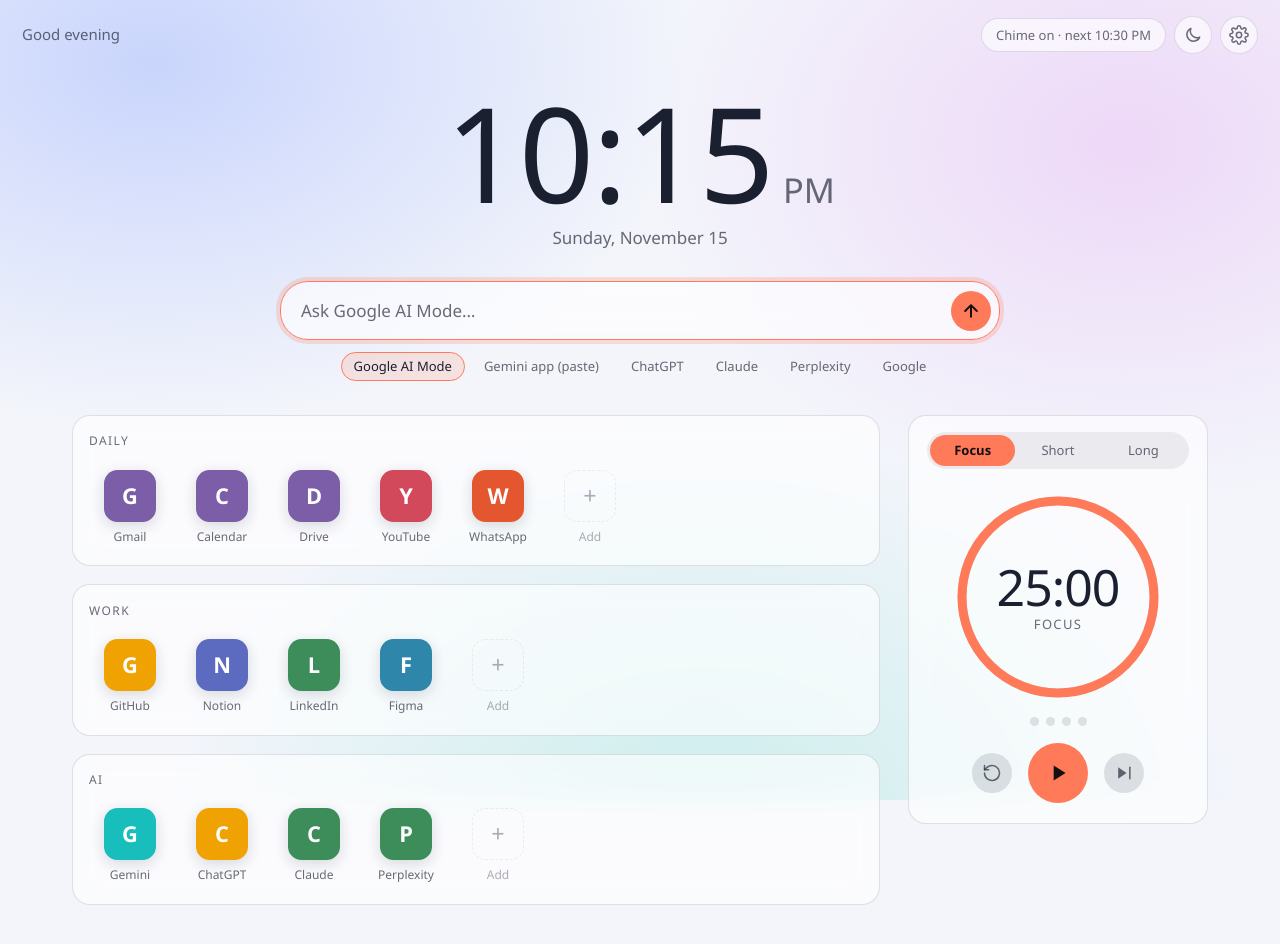
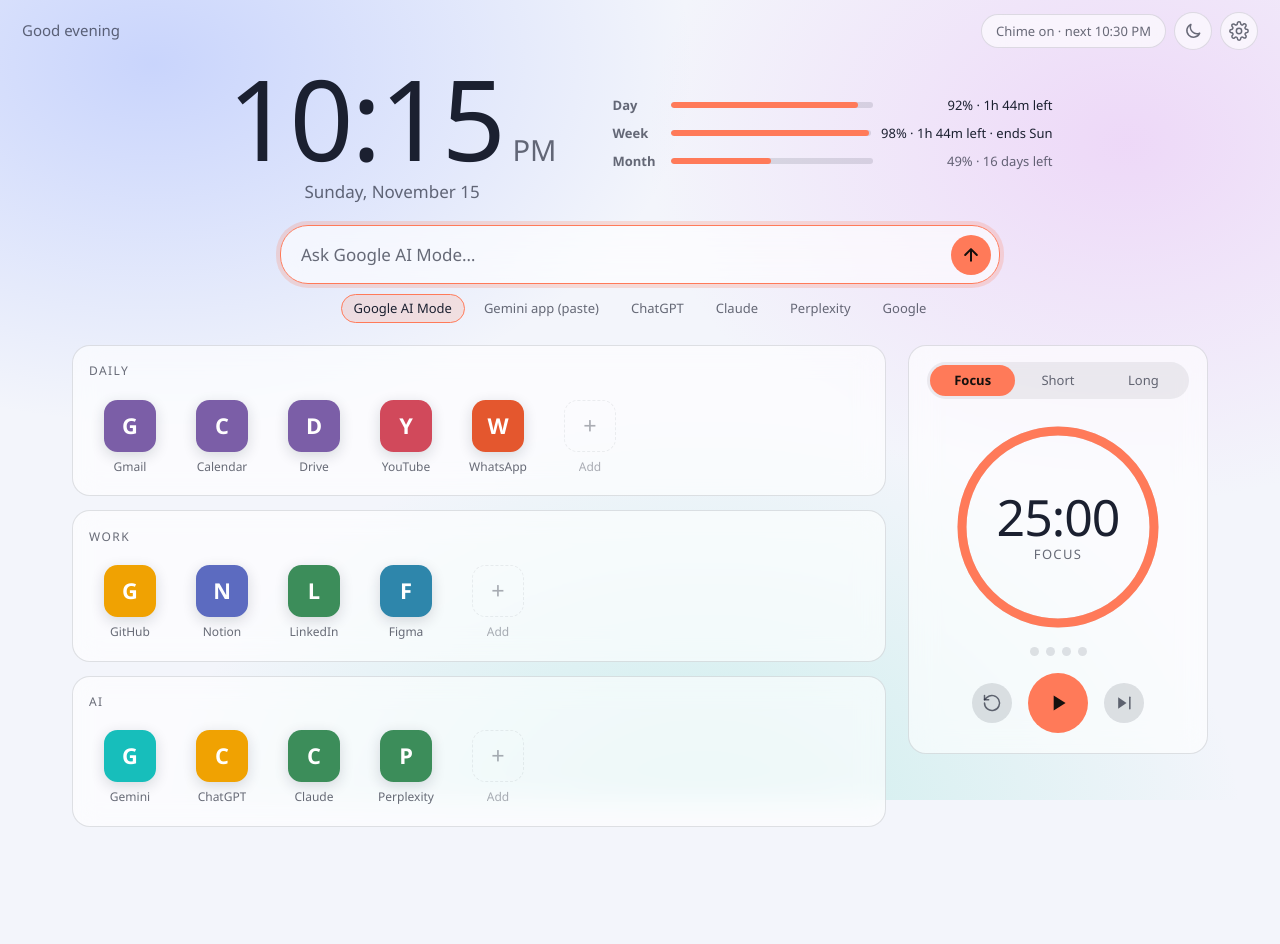
Before and after one commit to mfouad/undrift, a plain HTML site: page index.html in a window 1280 px wide. After the commit the page ends 859 px from the top, so only its background shows below. Drawn offline with Linux system fonts and the light colour scheme.

Commit message:
Add day, week and month progress bars and tighten layout
Show how much of the day, week and month has passed and how much is
left, under the clock. Settings can hide them and choose the day the
week starts on. The clock and date now sit beside the bars, and the
spacing is tighter, so more of the page fits without scrolling.

Co-Authored-By: Claude Opus 5.5 <noreply@anthropic.com>

```diff
--- a/app.js
+++ b/app.js
@@ -54,6 +54,7 @@
     $('#bg').style.backgroundImage = g.bg === 'image' && /^https?:\/\//i.test(g.bgImage) ? 'url("' + encodeURI(g.bgImage) + '")' : '';
     $('#launcher').classList.toggle('nolabels', !S.launcher.labels);
     $('#date').hidden = !g.showDate;
+    $('#progress').hidden = !g.showProgress;
   }
   function renderClock() {
     var d = new Date(), g = S.general, h = d.getHours(), m = String(d.getMinutes()).padStart(2, '0');
@@ -65,6 +66,24 @@
     $('#date').textContent = d.toLocaleDateString(undefined, { weekday: 'long', month: 'long', day: 'numeric' });
     var part = h < 5 ? 'Good night' : h < 12 ? 'Good morning' : h < 18 ? 'Good afternoon' : 'Good evening';
     $('#greet').textContent = part + (g.name ? ', ' + g.name : '');
+    if (g.showProgress) renderProgress(d);
+  }
+  function renderProgress(d) {
+    var p = periodProgress(d, S.general.weekStart);
+    var endDay = new Date(p.week.end - 1).toLocaleDateString(undefined, { weekday: 'short' });
+    var info = {
+      day: fmtLeft(p.day.left) + ' left',
+      week: fmtLeft(p.week.left) + ' left · ends ' + endDay,
+      month: Math.ceil(p.month.left / 86400000) + ' days left'
+    };
+    if (p.month.left < 86400000) info.month = 'last day';
+    ['day', 'week', 'month'].forEach(function (k) {
+      var row = $('.prog[data-p="' + k + '"]'), pct = Math.floor(p[k].frac * 100);
+      row.querySelector('.prog-bar').style.width = (p[k].frac * 100).toFixed(2) + '%';
+      row.querySelector('.prog-info').textContent = pct + '% · ' + info[k];
+      row.title = k.charAt(0).toUpperCase() + k.slice(1) + ' is ' + pct + '% done';
+      row.classList.toggle('late', p[k].frac >= 0.8);
+    });
   }
 
   /* ---------- sound + speech ---------- */
--- a/index.html
+++ b/index.html
@@ -38,8 +38,17 @@
 
 <main class="layout">
   <section class="hero">
-    <div class="clock" id="clock">--:--</div>
-    <div class="date" id="date"></div>
+    <div class="hero-top">
+    <div class="when">
+      <div class="clock" id="clock">--:--</div>
+      <div class="date" id="date"></div>
+    </div>
+    <div class="progress" id="progress">
+      <div class="prog" data-p="day"><span class="prog-name">Day</span><div class="prog-track"><div class="prog-bar"></div></div><span class="prog-info"></span></div>
+      <div class="prog" data-p="week"><span class="prog-name">Week</span><div class="prog-track"><div class="prog-bar"></div></div><span class="prog-info"></span></div>
+      <div class="prog" data-p="month"><span class="prog-name">Month</span><div class="prog-track"><div class="prog-bar"></div></div><span class="prog-info"></span></div>
+    </div>
+    </div>
 
     <form class="ask" id="askForm" autocomplete="off">
       <div class="askbox">
@@ -113,6 +122,11 @@
       <label class="row"><span>24-hour clock</span><input data-k="general.h24" type="checkbox" class="sw"></label>
       <label class="row"><span>Show seconds</span><input data-k="general.showSeconds" type="checkbox" class="sw"></label>
       <label class="row"><span>Show date</span><input data-k="general.showDate" type="checkbox" class="sw"></label>
+      <label class="row"><span>Show day / week / month progress</span><input data-k="general.showProgress" type="checkbox" class="sw"></label>
+      <label class="row"><span>Week starts on</span>
+        <select data-k="general.weekStart" data-num>
+          <option value="1">Monday</option><option value="0">Sunday</option><option value="6">Saturday</option>
+        </select></label>
       <label class="row"><span>Accent colour</span><input data-k="general.accent" type="color"></label>
       <label class="row"><span>Background</span>
         <select data-k="general.bg">
--- a/shared.js
+++ b/shared.js
@@ -1,6 +1,6 @@
 /* Defaults and pure logic (no DOM). */
 var DEFAULTS = {
-  general: { theme: 'auto', name: '', h24: false, showSeconds: false, showDate: true, accent: '#ff7a59', bg: 'aurora', bgImage: '' },
+  general: { theme: 'auto', name: '', h24: false, showSeconds: false, showDate: true, showProgress: true, weekStart: 1, accent: '#ff7a59', bg: 'aurora', bgImage: '' },
   pomodoro: { work: 25, short: 5, long: 15, longEvery: 4, autoBreaks: true, autoWork: false,
               sound: true, notify: true, speak: true, volume: 0.7 },
   chime: { enabled: true, interval: 30, beep: true, speak: true, tone: 'warm', volume: 0.6,
@@ -48,6 +48,25 @@ function deepMerge(base, over) {
   return over === undefined ? base : over;
 }
 
+/* Day / week / month progress. weekStart: 0 = Sunday, 1 = Monday, 6 = Saturday. */
+function periodProgress(d, weekStart) {
+  var y = d.getFullYear(), mo = d.getMonth(), day = d.getDate();
+  var dayStart = new Date(y, mo, day), dayEnd = new Date(y, mo, day + 1);
+  var back = (d.getDay() - (Number(weekStart) || 0) + 7) % 7;
+  var wkStart = new Date(y, mo, day - back), wkEnd = new Date(y, mo, day - back + 7);
+  var moStart = new Date(y, mo, 1), moEnd = new Date(y, mo + 1, 1);
+  function part(a, b) {
+    return { start: a, end: b, frac: Math.min(1, Math.max(0, (d - a) / (b - a))), left: Math.max(0, b - d) };
+  }
+  return { day: part(dayStart, dayEnd), week: part(wkStart, wkEnd), month: part(moStart, moEnd) };
+}
+function fmtLeft(ms) {
+  var min = Math.floor(ms / 60000), dd = Math.floor(min / 1440), h = Math.floor(min % 1440 / 60), m = min % 60;
+  if (dd) return dd + 'd ' + h + 'h';
+  if (h) return h + 'h ' + m + 'm';
+  return m + 'm';
+}
+
 /* Pomodoro phase logic — deterministic so page and background agree. */
 function pomoDuration(phase, cfg) {
   var m = phase === 'work' ? cfg.work : phase === 'short' ? cfg.short : cfg.long;
--- a/style.css
+++ b/style.css
@@ -71,7 +71,7 @@ html[data-theme="light"] body[data-bg="slate"] .bg { background: #eef0f4; }
 html[data-theme="light"] body[data-bg="image"] .bg::after { background: rgba(255, 255, 255, .5); }
 
 /* top bar */
-.top { display: flex; justify-content: space-between; align-items: center; padding: 16px 22px; gap: 12px; }
+.top { display: flex; justify-content: space-between; align-items: center; padding: 12px 22px; gap: 12px; }
 .greet { color: var(--dim); font-size: 15px; }
 .top-actions { display: flex; align-items: center; gap: 8px; }
 .chip {
@@ -88,15 +88,29 @@ html[data-theme="light"] body[data-bg="image"] .bg::after { background: rgba(255
 .icon-btn:hover { color: var(--fg); }
 
 /* layout */
-.layout { max-width: 1180px; margin: 0 auto; padding: 0 22px 60px; }
-.hero { text-align: center; padding: 2vh 0 34px; }
-.clock { font-size: clamp(64px, 11vw, 132px); font-weight: 200; letter-spacing: -2px; line-height: 1; font-variant-numeric: tabular-nums; }
+.layout { max-width: 1180px; margin: 0 auto; padding: 0 22px 32px; }
+.hero { text-align: center; padding: 0 0 22px; }
+.hero-top { display: flex; align-items: center; justify-content: center; gap: 22px 56px; flex-wrap: wrap; }
+.clock { font-size: clamp(60px, 9vw, 112px); font-weight: 200; letter-spacing: -2px; line-height: 1; font-variant-numeric: tabular-nums; }
 .clock small { font-size: .26em; font-weight: 400; letter-spacing: 0; margin-left: .3em; color: var(--dim); }
 .clock .sec { font-size: .4em; color: var(--dim); margin-left: .15em; }
-.date { color: var(--dim); margin-top: 8px; font-size: 17px; }
+.date { color: var(--dim); margin-top: 6px; font-size: 17px; }
+
+/* day / week / month progress */
+.progress { width: min(440px, 100%); display: grid; gap: 9px; font-size: 13px; color: var(--dim); }
+.prog { display: grid; grid-template-columns: 48px 1fr minmax(0, auto); align-items: center; gap: 10px; text-align: left; }
+.prog-name { font-weight: 600; }
+.prog-track { height: 6px; border-radius: 999px; background: var(--track); overflow: hidden; }
+.prog-bar { height: 100%; width: 0; border-radius: inherit; background: var(--accent); transition: width .6s ease; }
+.prog-info { font-variant-numeric: tabular-nums; white-space: nowrap; min-width: 170px; text-align: right; }
+.prog.late .prog-info { color: var(--fg); }
+@media (max-width: 520px) {
+  .prog { grid-template-columns: 44px 1fr; row-gap: 2px; }
+  .prog-info { grid-column: 2; min-width: 0; text-align: left; font-size: 12px; }
+}
 
 /* ask */
-.ask { max-width: 720px; margin: 30px auto 0; }
+.ask { max-width: 720px; margin: 20px auto 0; }
 .askbox {
   display: flex; align-items: flex-end; gap: 8px; padding: 8px 8px 8px 20px;
   background: var(--glass); backdrop-filter: blur(16px); border: 1px solid var(--faint); border-radius: 28px;
@@ -111,7 +125,7 @@ html[data-theme="light"] body[data-bg="image"] .bg::after { background: rgba(255
 .send { width: 40px; height: 40px; flex: none; border: 0; border-radius: 50%; background: var(--accent); color: #14100e; display: grid; place-items: center; }
 .send:hover { filter: brightness(1.1); }
 .send svg { stroke-width: 2.4; }
-.engines { display: flex; flex-wrap: wrap; gap: 6px; justify-content: center; margin-top: 12px; }
+.engines { display: flex; flex-wrap: wrap; gap: 6px; justify-content: center; margin-top: 10px; }
 .engines button {
   border: 1px solid transparent; background: transparent; color: var(--dim);
   border-radius: 999px; padding: 4px 12px; font-size: 13px;
@@ -120,11 +134,11 @@ html[data-theme="light"] body[data-bg="image"] .bg::after { background: rgba(255
 .engines button.on { color: var(--fg); border-color: var(--accent); background: color-mix(in srgb, var(--accent) 16%, transparent); }
 
 /* content */
-.content { display: grid; grid-template-columns: minmax(0, 1fr) 300px; gap: 28px; align-items: start; }
+.content { display: grid; grid-template-columns: minmax(0, 1fr) 300px; gap: 22px; align-items: start; }
 @media (max-width: 900px) { .content { grid-template-columns: 1fr; } .pomo { max-width: 340px; margin: 0 auto; width: 100%; } }
 
 /* launcher */
-.launcher { display: flex; flex-direction: column; gap: 18px; }
+.launcher { display: flex; flex-direction: column; gap: 14px; }
 .group { background: var(--glass); backdrop-filter: blur(14px); border: 1px solid var(--faint); border-radius: var(--radius); padding: 12px 16px 14px; }
 .group-head { display: flex; align-items: center; justify-content: space-between; margin-bottom: 8px; }
 .gname { font-size: 12px; letter-spacing: .12em; text-transform: uppercase; color: var(--dim); }
--- a/sw.js
+++ b/sw.js
@@ -1,5 +1,5 @@
 /* Offline cache + notification click handling. Bump VERSION when you change files. */
-const VERSION = 'focus-home-v2';
+const VERSION = 'focus-home-v4';
 const FILES = ['./', 'index.html', 'style.css', 'shared.js', 'sound.js', 'app.js', 'worker.js',
                'manifest.webmanifest', 'icons/icon.svg', 'icons/icon-192.png', 'icons/icon-512.png'];
 self.addEventListener('install', (e) => {
```
